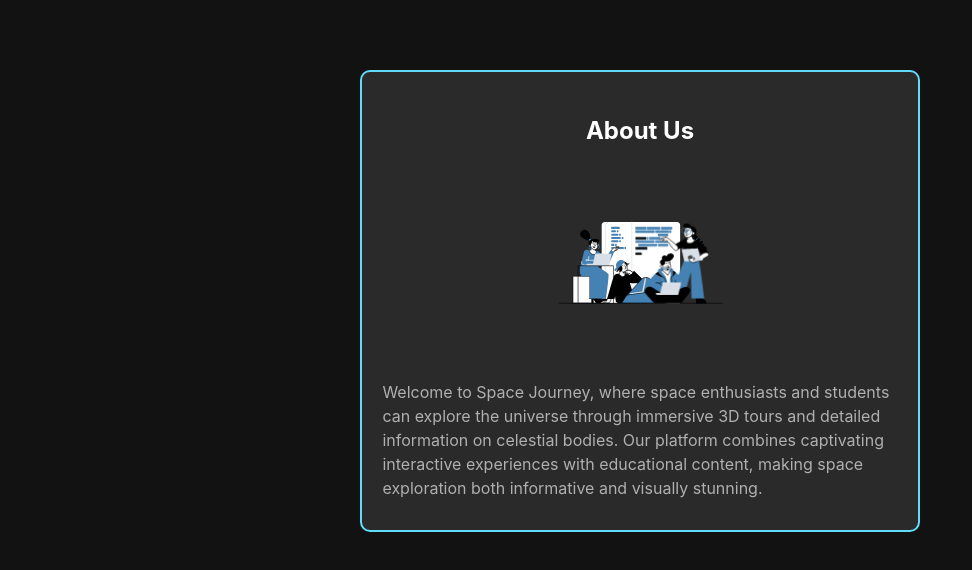
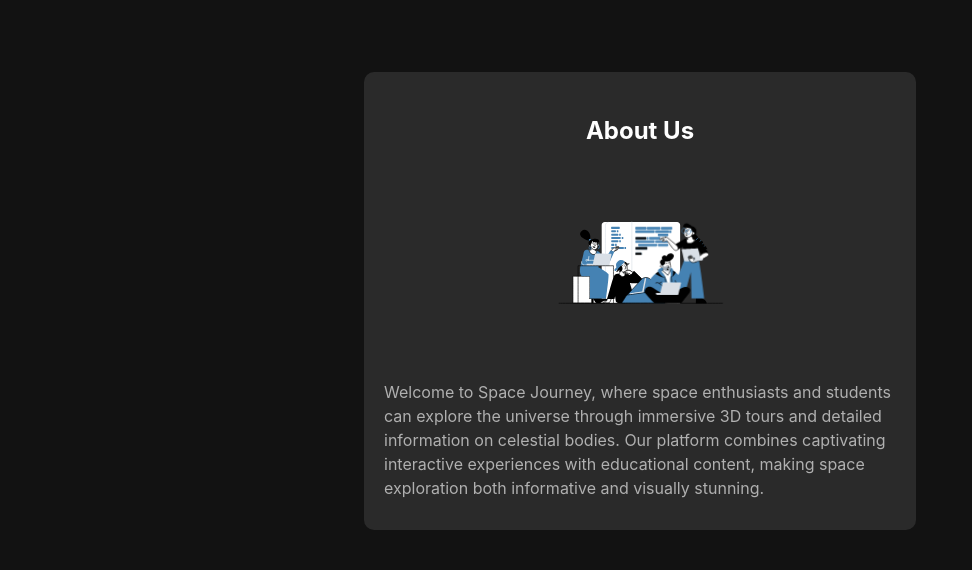
Before and after one commit to kawthar-shameseldeen/Space-Journey-Front, a React (Create React App) app in the folder space-journey/: page /home in a window 1280 px wide. Shown: the part 1771-2341 px from the top of the page, without its empty margins (0-972 px from the left). Built offline with nearby package versions, Linux system fonts and the light colour scheme.

Commit message:
removed stroke

```diff
--- a/space-journey/src/components/aboutus/aboutus.css
+++ b/space-journey/src/components/aboutus/aboutus.css
@@ -1,6 +1,6 @@
 .about-card {
     background-color: rgba(255, 255, 255, 0.1);
-    border: 2px solid #61dbfb;
+
     padding: 20px;
     border-radius: 10px;
     color: white;
```
